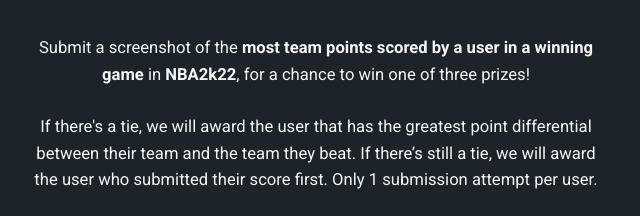
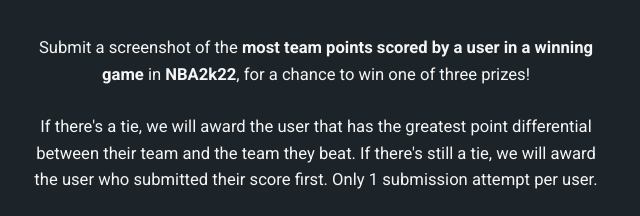
Before and after one commit to CloudConstruct/cloudconstruct.github.io, a website: page playerdise-marketing/index.html in a window 1280 px wide. Shown: the part 845-1061 px from the top of the page, 324-964 px from the left. Drawn offline with nearby package versions, Linux system fonts and the light colour scheme; a script that the page names is missing.

Commit message:
' update

```diff
--- a/playerdise-marketing/index.html
+++ b/playerdise-marketing/index.html
@@ -66,7 +66,7 @@
 	<section class="subscribe--contest">
 		<h3>Our First Contest!</h3>
 		<p>Submit a screenshot of the <strong>most team points scored by a user in a winning game</strong> in <strong>NBA2k22</strong>, for a chance to win one of three prizes!</p>
-		<p>If there's a tie, we will award the user that has the greatest point differential between their team and the team they beat. If there’s still a tie, we will award the user who submitted their score first. Only 1 submission attempt per user.</p>
+		<p>If there's a tie, we will award the user that has the greatest point differential between their team and the team they beat. If there's still a tie, we will award the user who submitted their score first. Only 1 submission attempt per user.</p>
 		<p>First place will get a <strong>$300</strong> credit on the site once it's launched, 2nd place will get <strong>$200</strong>, and 3rd will get <strong>$100</strong>.</p>
 		<p>Tweet your screenshot to <a target="_blank" href="https://twitter.com/PlayerdiseGames">@PlayerdiseGames</a></p>
 		<p class="rules">This credit must be used on Playerdise and can't be withdrawn until those funds have been played through at least once on the platform. No cost to enter, contest open to all </p>
```
